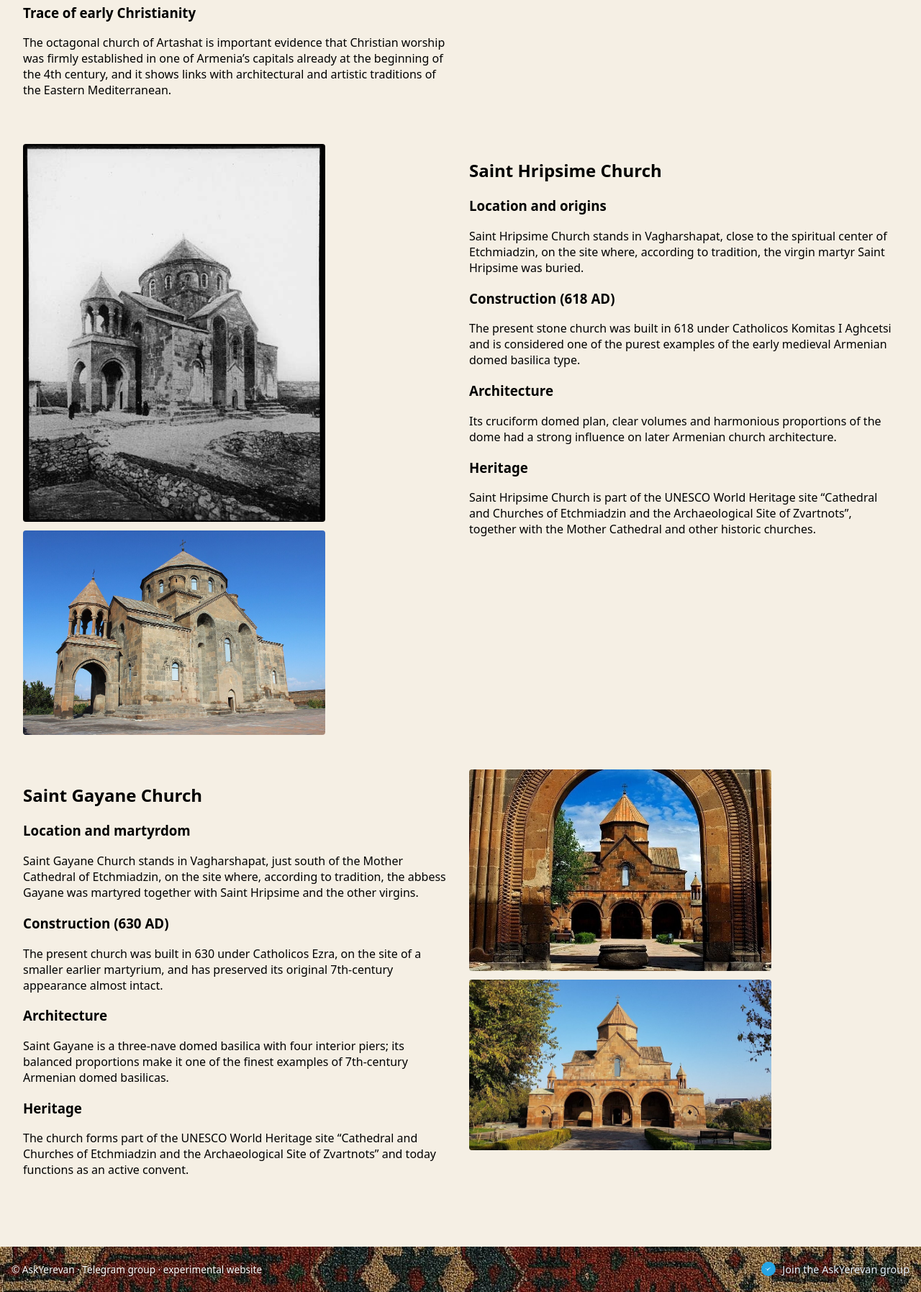
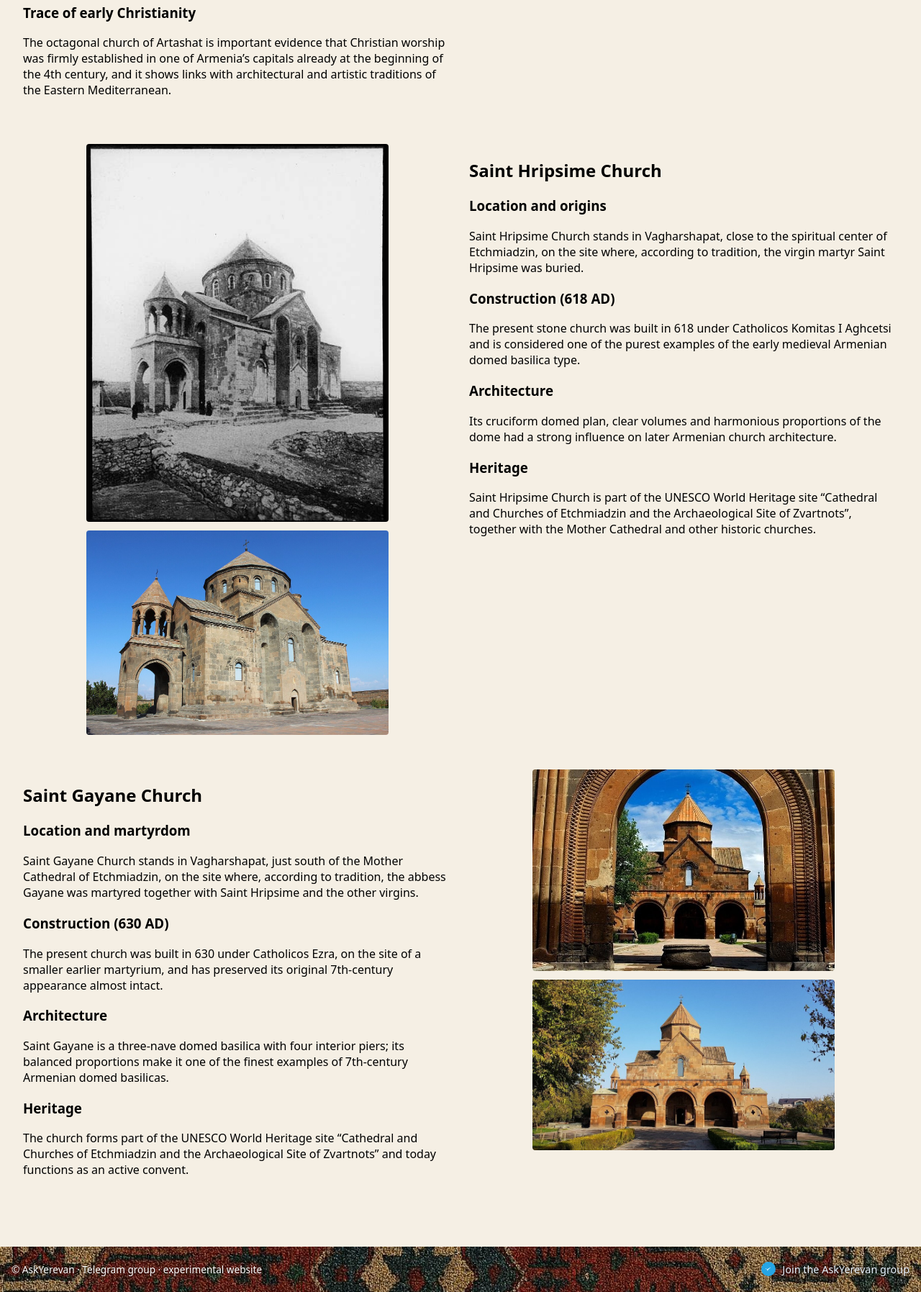
Before and after one commit to abgaryansaqo83-ctrl/ask-yerevan, a FastAPI app: page /en/churches in a window 1280 px wide. Shown: the part 1888-3683 px from the top of the page at 72% size. Run offline with FastAPI, Linux system fonts and the light colour scheme.

Commit message:
Center align church images in column layout

```diff
--- a/static/css/main.css
+++ b/static/css/main.css
@@ -377,6 +377,7 @@ main.container {
   display: flex;
   flex-direction: column;
   gap: 0.75rem;
+  align-items: center;      /* Կենտրոնացնում է child-երը կալոնայի ներսում */
 }
 
 .church-image--column img {
@@ -384,6 +385,7 @@ main.container {
   max-width: 420px;
   height: auto;
   border-radius: 4px;
+  margin: 0 auto;          /* Հաստատում է, որ նկարը կենտրոն լինի */
 }
 
 /* Եկեղեցիների ենթամենյու */
```
